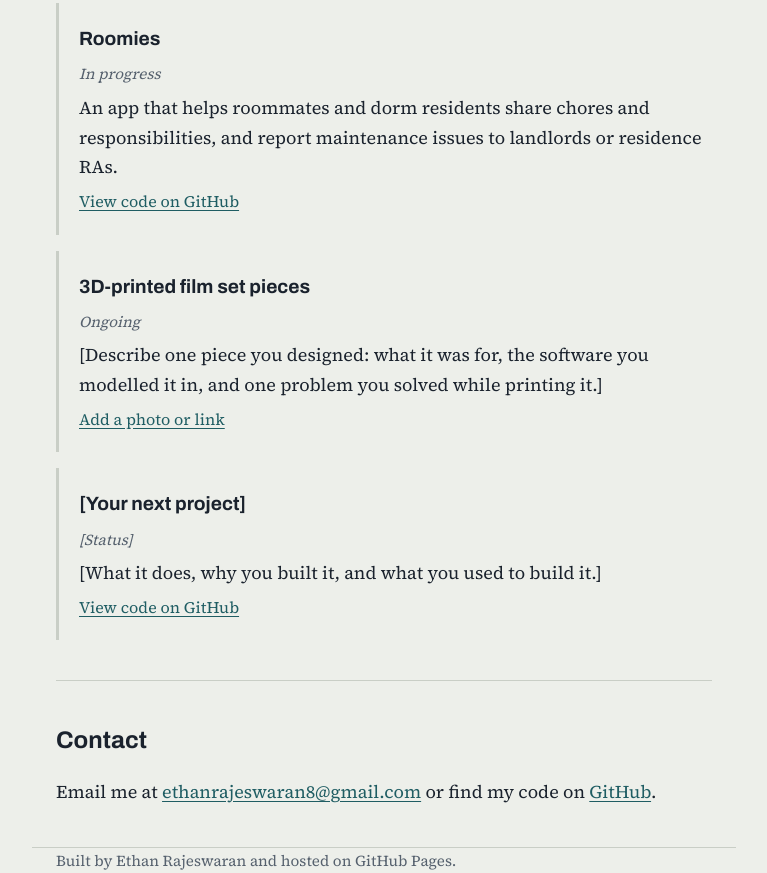
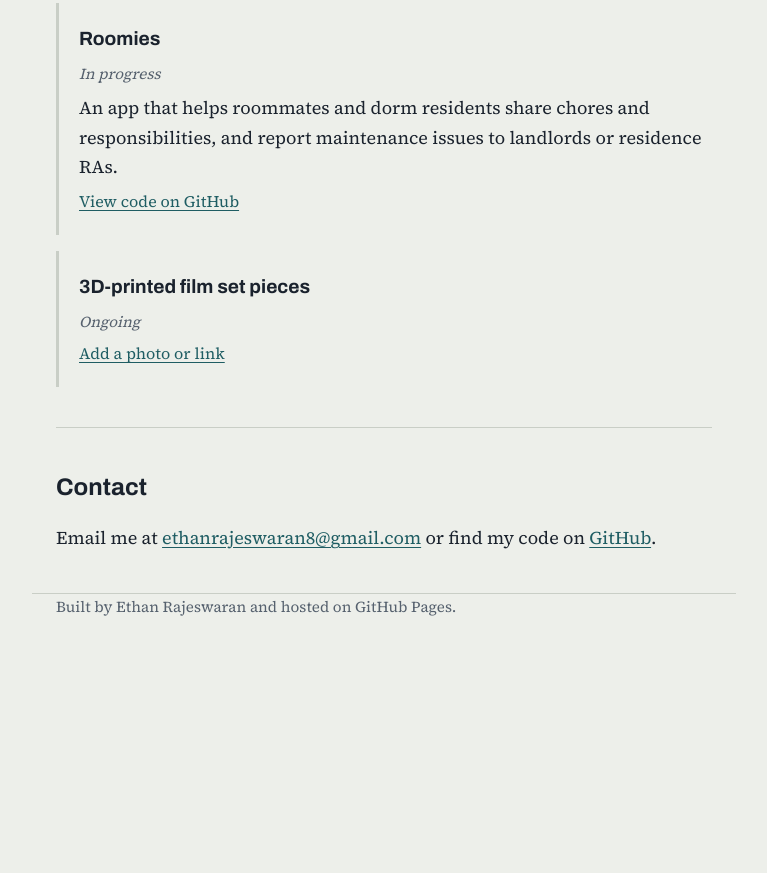
Before and after one commit to EthanRajeswaran/EthanRajeswaran.github.io, a plain HTML site: page index.html in a window 1280 px wide. Shown: the part 801-1674 px from the top of the page, without its empty margins (256-1023 px from the left). After the commit the page ends 1420 px from the top, so only its background shows below. Drawn offline with Linux system fonts and the light colour scheme.

Commit message:
Remove placeholder text for project descriptions
Removed placeholder project descriptions from index.html.

```diff
--- a/index.html
+++ b/index.html
@@ -124,16 +124,10 @@
       <div class="project">
         <h3>3D-printed film set pieces</h3>
         <p class="status">Ongoing</p>
-        <p>[Describe one piece you designed: what it was for, the software you modelled it in, and one problem you solved while printing it.]</p>
+        <p> </p>
         <p class="links"><a href="#">Add a photo or link</a></p>
       </div>
 
-      <div class="project">
-        <h3>[Your next project]</h3>
-        <p class="status">[Status]</p>
-        <p>[What it does, why you built it, and what you used to build it.]</p>
-        <p class="links"><a href="#">View code on GitHub</a></p>
-      </div>
     </section>
 
     <!-- CONTACT -->
```
